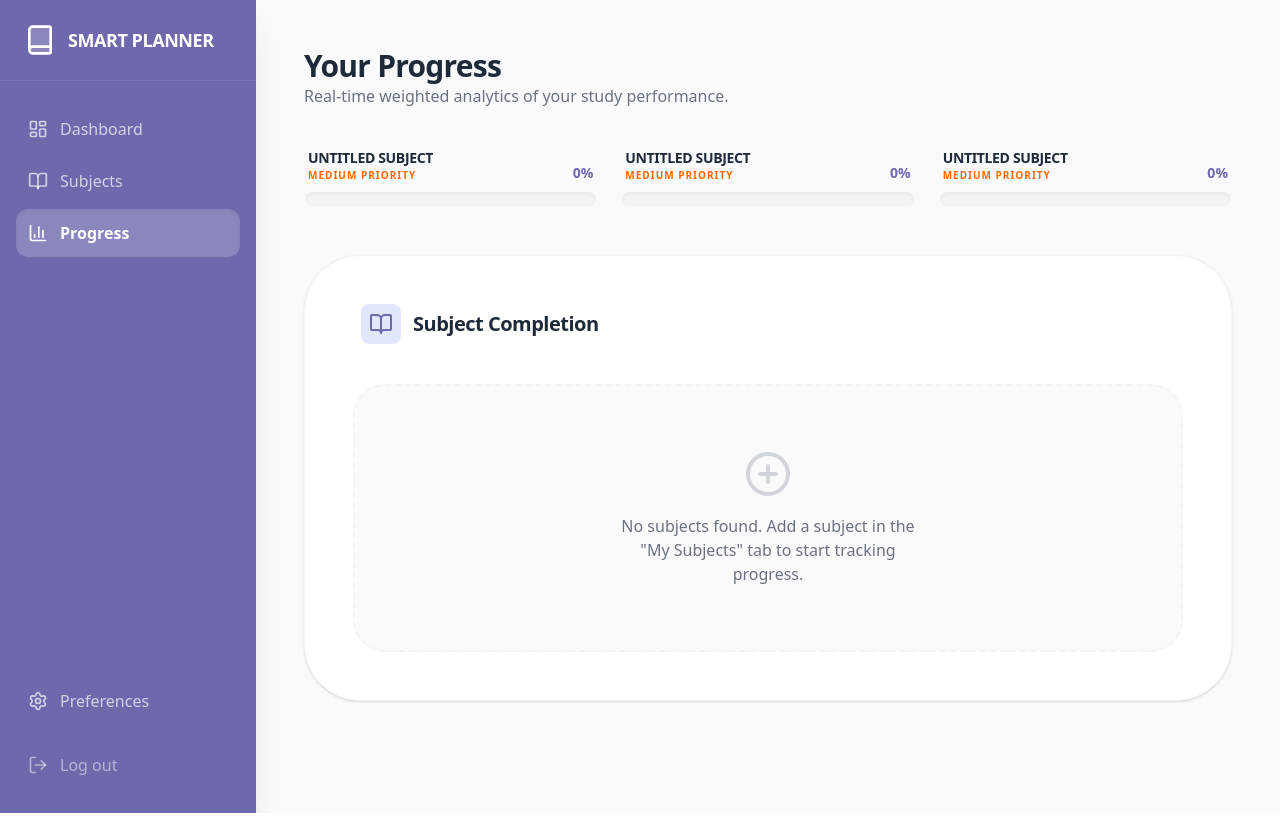
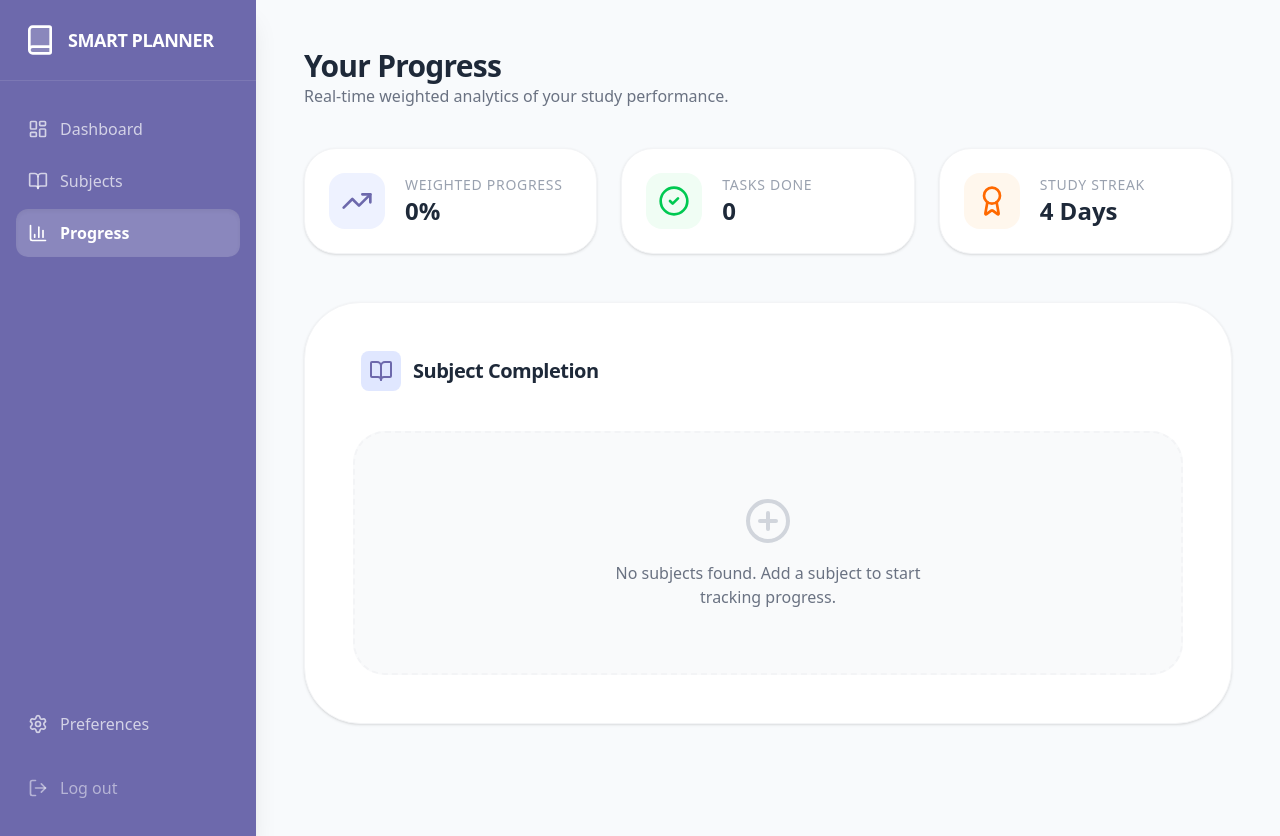
Before and after one commit to ermun361/Smart-study-planner, a React (Vite) app: page /progress in a window 1280 px wide. Before the commit the page ends 813 px from the top, so only its background shows below. Built offline with nearby package versions, Linux system fonts and the light colour scheme.

Commit message:
Fix: resolve StatsCard ghosting issue and integrate weighted progress logic

```diff
--- a/src/components/StatsCard.jsx
+++ b/src/components/StatsCard.jsx
@@ -1,54 +1,24 @@
 import React from 'react';
-const getDifficultyColor = (difficulty) => {
-    switch(difficulty) {
-        case "Hard":
-        return "text-red-500";
-        case "Medium":
-        return "text-orange-500";
-        case "Easy":
-        return "text-green-500";
-    }
-};
 
-const SubjectProgressBar = ({
-  name = "Untitled Subject",
-  difficulty = "Medium",
-  progress = 0,
-}) => {
-    const safeProgress = Math.min(Math.max(progress, 0), 100);
-
-    return (
-        <div className="group space-y-2">
-      {/* Header Section */}
-      <div className="flex justify-between items-end px-1">
-        <div>
-          <h4 className="font-bold text-gray-800 uppercase text-sm tracking-tight transition-colors group-hover:text-brandPurple">
-            {name}
-          </h4>
-
-          <p
-            className={`text-[10px] font-bold uppercase tracking-widest ${getDifficultyColor(
-              difficulty
-            )}`}
-          >
-            {difficulty} Priority
-          </p>
-        </div>
-
-        <span className="text-sm font-black text-brandPurple">
-          {safeProgress}%
-        </span>
+const StatsCard = ({ title, value, icon, bgColor, iconColor }) => {
+  return (
+    <div className="bg-white p-6 rounded-[2rem] border border-gray-100 shadow-sm flex items-center gap-5 transition-transform hover:scale-[1.02]">
+      {/* Icon Circle */}
+      <div className={`w-14 h-14 rounded-2xl ${bgColor} flex items-center justify-center ${iconColor}`}>
+        {icon}
       </div>
 
-      {/* Progress Track */}
-      <div className="w-full h-4 bg-gray-100 rounded-full overflow-hidden p-1 shadow-inner border border-gray-50">
-        <div
-          className="h-full bg-gradient-to-r from-brandPurple to-indigo-400 rounded-full transition-all duration-700 ease-out shadow-sm"
-          style={{ width: `${safeProgress}%` }}
-        />
+      {/* Text Content */}
+      <div>
+        <p className="text-sm font-medium text-gray-400 uppercase tracking-wider">
+          {title}
+        </p>
+        <h3 className="text-2xl font-bold text-gray-800">
+          {value}
+        </h3>
       </div>
     </div>
   );
 };
 
-export default SubjectProgressBar;
+export default StatsCard;
--- a/src/components/SubjectProgressBar.jsx
+++ b/src/components/SubjectProgressBar.jsx
@@ -1,12 +1,13 @@
 import React from 'react';
 
-const SubjectProgressBar = ({name, difficulty, progress}) => {
-    return (
-        <div className="group">
+const SubjectProgressBar = ({ name, difficulty, progress }) => {
+  return (
+    <div className="group">
       <div className="flex justify-between items-end mb-3 px-1">
         <div>
           <h4 className="text-lg font-bold text-gray-800 group-hover:text-brandPurple transition-colors">
-            {name}
+            {/* If name is missing, it should show nothing or a dash, not "Untitled" */}
+            {name || "No Name"}
           </h4>
           <p className={`text-[10px] font-black uppercase tracking-widest ${
             difficulty === 'Hard' ? 'text-red-500' :
@@ -16,13 +17,10 @@ const SubjectProgressBar = ({name, difficulty, progress}) => {
             {difficulty} Priority
           </p>
         </div>
-
         <span className="text-sm font-black text-brandPurple">
           {progress}%
         </span>
       </div>
-
-      {/* Progress Track */}
       <div className="w-full h-4 bg-gray-100 rounded-full overflow-hidden p-1 shadow-inner border border-gray-50">
         <div
           className="h-full bg-gradient-to-r from-brandPurple to-indigo-400 rounded-full transition-all duration-1000 ease-out shadow-sm"
@@ -30,7 +28,7 @@ const SubjectProgressBar = ({name, difficulty, progress}) => {
         />
       </div>
     </div>
-   );
+  );
 };
 
 export default SubjectProgressBar;
--- a/src/pages/ProgressPage.jsx
+++ b/src/pages/ProgressPage.jsx
@@ -5,16 +5,13 @@ import StatsCard from '../components/StatsCard';
 import SubjectProgressBar from '../components/SubjectProgressBar';
 
 const ProgressPage = () => {
-  // 1. Pull logic from the store
   const { subjects, getStats, getSubjectProgress } = useSubjectStore();
-
-  // 2. Get the weighted stats
   const stats = getStats();
 
   return (
     <div className="max-w-6xl mx-auto pb-20 px-4">
 
-      {/* --- PAGE HEADER --- */}
+      {/* 1. PAGE HEADER */}
       <div className="mb-10 pt-4">
         <h1 className="text-3xl font-bold text-gray-800 tracking-tight">
           Your Progress
@@ -24,7 +21,7 @@ const ProgressPage = () => {
         </p>
       </div>
 
-      {/* --- STATS OVERVIEW --- */}
+      {/* 2. STATS OVERVIEW */}
       <div className="grid grid-cols-1 md:grid-cols-3 gap-6 mb-12">
         <StatsCard
           title="Weighted Progress"
@@ -42,17 +39,15 @@ const ProgressPage = () => {
         />
         <StatsCard
           title="Study Streak"
-          value="4 Days" // This could be dynamic later
+          value="4 Days"
           icon={<Award size={32} />}
           bgColor="bg-orange-50"
           iconColor="text-orange-500"
         />
       </div>
 
-      {/* --- SUBJECT BREAKDOWN CONTAINER --- */}
+      {/* 3. SUBJECT BREAKDOWN CONTAINER (The white card) */}
       <div className="bg-white p-8 md:p-12 rounded-[2.5rem] lg:rounded-[3.5rem] shadow-sm border border-gray-100">
-
-        {/* Section Header */}
         <div className="flex items-center gap-3 mb-10 px-2">
           <div className="p-2 bg-indigo-100 rounded-lg text-brandPurple">
             <BookOpen size={24} />
@@ -62,24 +57,21 @@ const ProgressPage = () => {
           </h3>
         </div>
 
-        {/* --- SUBJECT LIST --- */}
         <div className="space-y-10">
           {subjects.length === 0 ? (
-            // Empty State (Matches the vibe of SubjectsPage)
             <div className="flex flex-col items-center justify-center py-16 text-center bg-gray-50 rounded-[2rem] border-2 border-dashed border-gray-100">
               <PlusCircle className="text-gray-300 mb-4" size={48} />
-              <p className="text-gray-500 font-medium max-w-xs">
-                No subjects found. Add a subject in the "My Subjects" tab to start tracking progress.
+              <p className="text-gray-500 font-medium max-w-xs text-gray-400">
+                No subjects found. Add a subject to start tracking progress.
               </p>
             </div>
           ) : (
-            // List of Progress Bars
+            // This is the ONLY place progress bars should be rendered
             subjects.map(subject => (
               <SubjectProgressBar
                 key={subject.id}
                 name={subject.name}
                 difficulty={subject.difficulty}
-                // Call the store function directly for each ID
                 progress={getSubjectProgress(subject.id)}
               />
             ))
```
